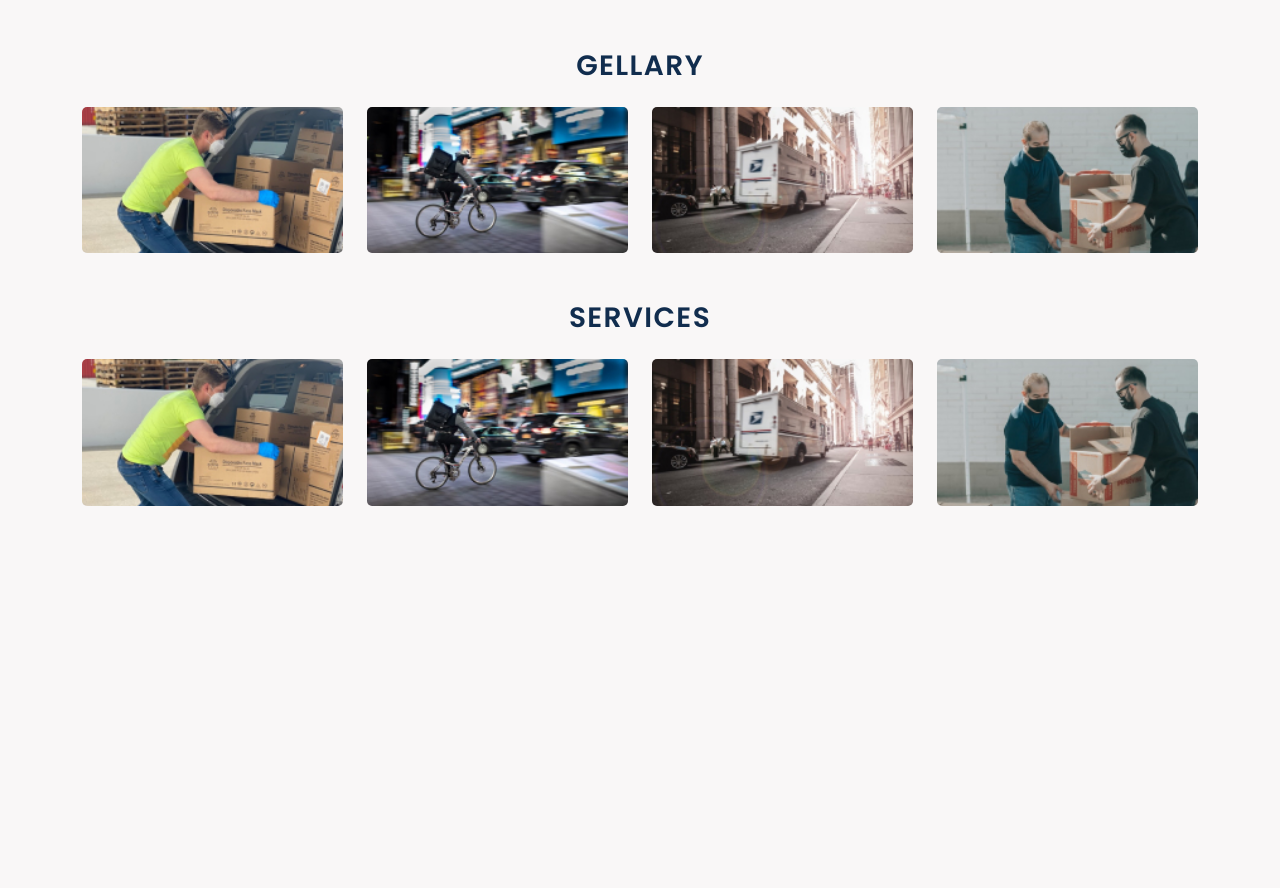
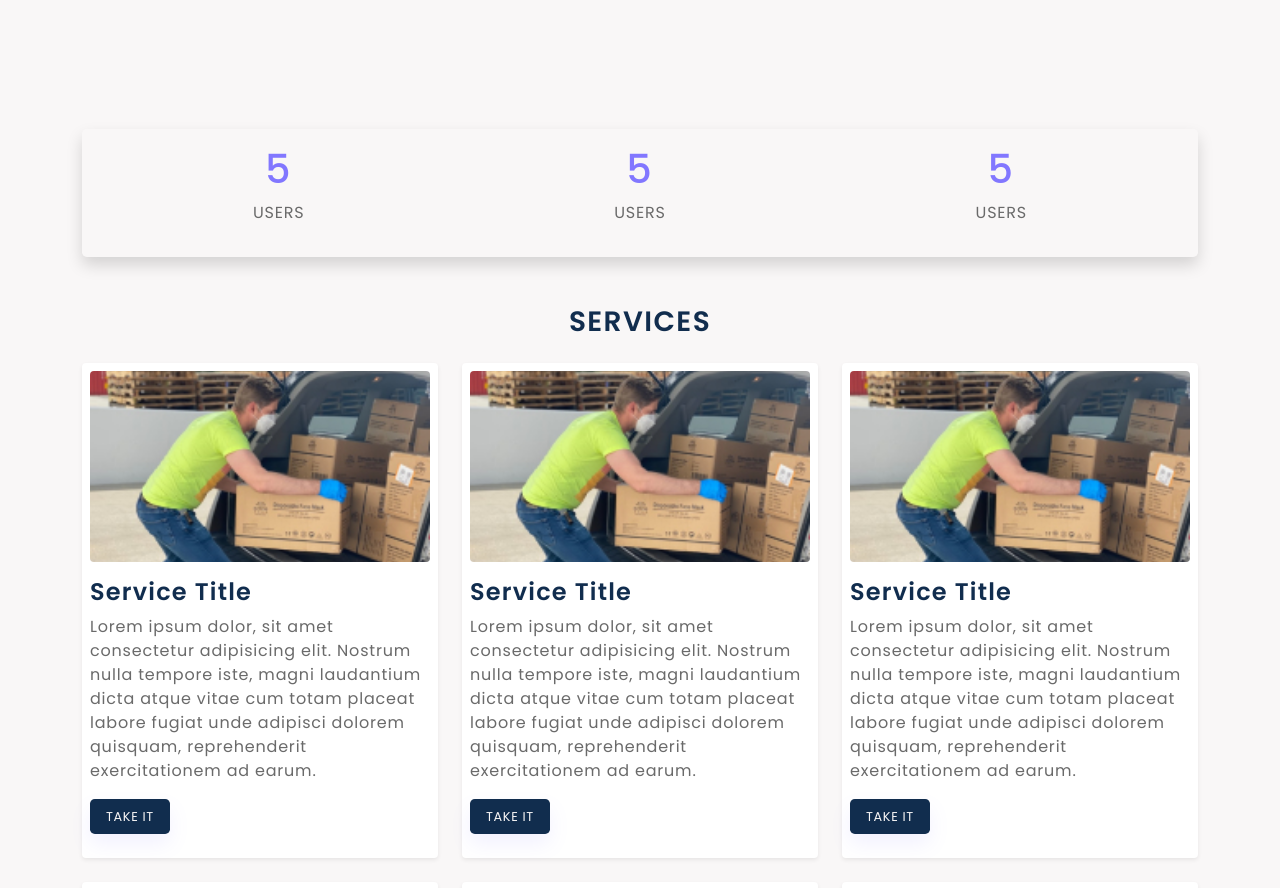
Before and after one commit to sakib-siddiqi/MERN-Diye-Asbo, a React (Create React App) app: page / in a window 1280 px wide. Shown: the part 700-1588 px from the top of the page. Before the commit the page ends 1254 px from the top, so only its background shows below. Built offline with nearby package versions, Linux system fonts and the light colour scheme.

Commit message:
overview section

```diff
--- a/src/Pages/Home/Home.css
+++ b/src/Pages/Home/Home.css
@@ -1,5 +1,5 @@
 #header {
-  min-height: 80vh;
+  min-height: 90vh;
 }
 .gellary-photo {
   object-fit: cover;
@@ -11,3 +11,9 @@
   box-shadow: 0 10px 40px 0 #00000010;
   border: 5px solid var(--primary);
 }
+/* service */
+.service-img {
+  object-fit: cover;
+  aspect-ratio: 16/9;
+  border-radius: 6px;
+}
--- a/src/Pages/Home/Home.jsx
+++ b/src/Pages/Home/Home.jsx
@@ -1,6 +1,8 @@
 import React from "react";
 import { Container } from "react-bootstrap";
+import OverView from "./OverView";
 import PhotoGellary from "./PhotoGellary";
+import Services from "./Services";
 
 const Home = () => {
   return (
@@ -12,12 +14,13 @@ const Home = () => {
         </h1>
         <button className="my-btn rounded-pill py-3 px-5">Have A Look</button>
       </div>
+      <OverView />
+      <div id="photoGellary" className="my-5">
+        <h3 className="text-dark text-center fw-bold mb-4">SERVICES</h3>
+        <Services />
+      </div>
       <div id="photoGellary" className="my-5">
         <h3 className="text-dark text-center fw-bold mb-4">GELLARY</h3>
-        <PhotoGellary />
-      </div>
-      <div id="photoGellary" className="my-5">
-        <h3 className="text-dark text-center fw-bold mb-4">SERVICES</h3>
         <PhotoGellary />
       </div>
     </Container>
--- /dev/null
+++ b/src/Pages/Home/OverView.jsx
@@ -0,0 +1,25 @@
+import React from "react";
+import { Col, Container, Row } from "react-bootstrap";
+
+const OverView = () => {
+  return (
+    <Container className="my-5">
+      <Row className="p-3 rounded-3 shadow text-center ">
+        <Col>
+          <h1 className="text-primary">5</h1>
+          <p className="text-muted">USERS</p>
+        </Col>
+        <Col>
+          <h1 className=" text-primary">5</h1>
+          <p className="text-muted">USERS</p>
+        </Col>
+        <Col>
+          <h1 className="text-primary">5</h1>
+          <p className="text-muted">USERS</p>
+        </Col>
+      </Row>
+    </Container>
+  );
+};
+
+export default OverView;
--- /dev/null
+++ b/src/Pages/Home/Services.jsx
@@ -0,0 +1,19 @@
+import React from "react";
+import { Row } from "react-bootstrap";
+import SignleService from "./SignleService";
+
+const Services = () => {
+  return (
+    <Row xs={1} md={2} lg={3} className="g-4">
+      <SignleService />
+      <SignleService />
+      <SignleService />
+      <SignleService />
+      <SignleService />
+      <SignleService />
+      <SignleService />
+    </Row>
+  );
+};
+
+export default Services;
--- /dev/null
+++ b/src/Pages/Home/SignleService.jsx
@@ -0,0 +1,30 @@
+import React from "react";
+import { Card, Col } from "react-bootstrap";
+
+const SignleService = () => {
+  return (
+    <Col>
+      <Card className="border-0 shadow-sm">
+        <Card.Body className="p-2 rounded-3">
+          <img
+            src="./images/g_1.jpg"
+            alt="services"
+            className="mb-3 service-img rounded-2 w-100"
+          />
+          <h4 className="text-dark fw-bold ls-2">Service Title</h4>
+          <p className="text-muted text-start ls-1">
+            Lorem ipsum dolor, sit amet consectetur adipisicing elit. Nostrum
+            nulla tempore iste, magni laudantium dicta atque vitae cum totam
+            placeat labore fugiat unde adipisci dolorem quisquam, reprehenderit
+            exercitationem ad earum.
+          </p>
+          <button className="my-btn py-2 px-3 rounded-3 ls-2 mb-3">
+            TAKE IT
+          </button>
+        </Card.Body>
+      </Card>
+    </Col>
+  );
+};
+
+export default SignleService;
```
